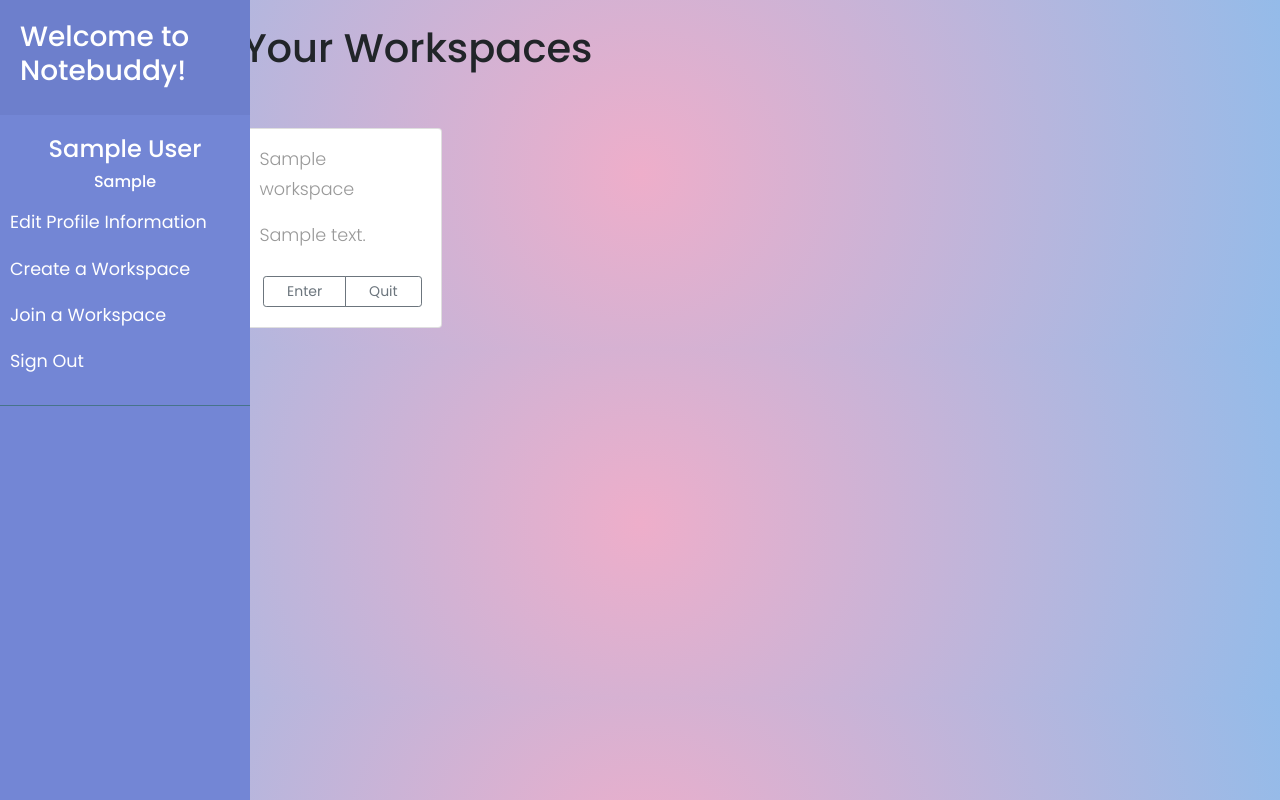
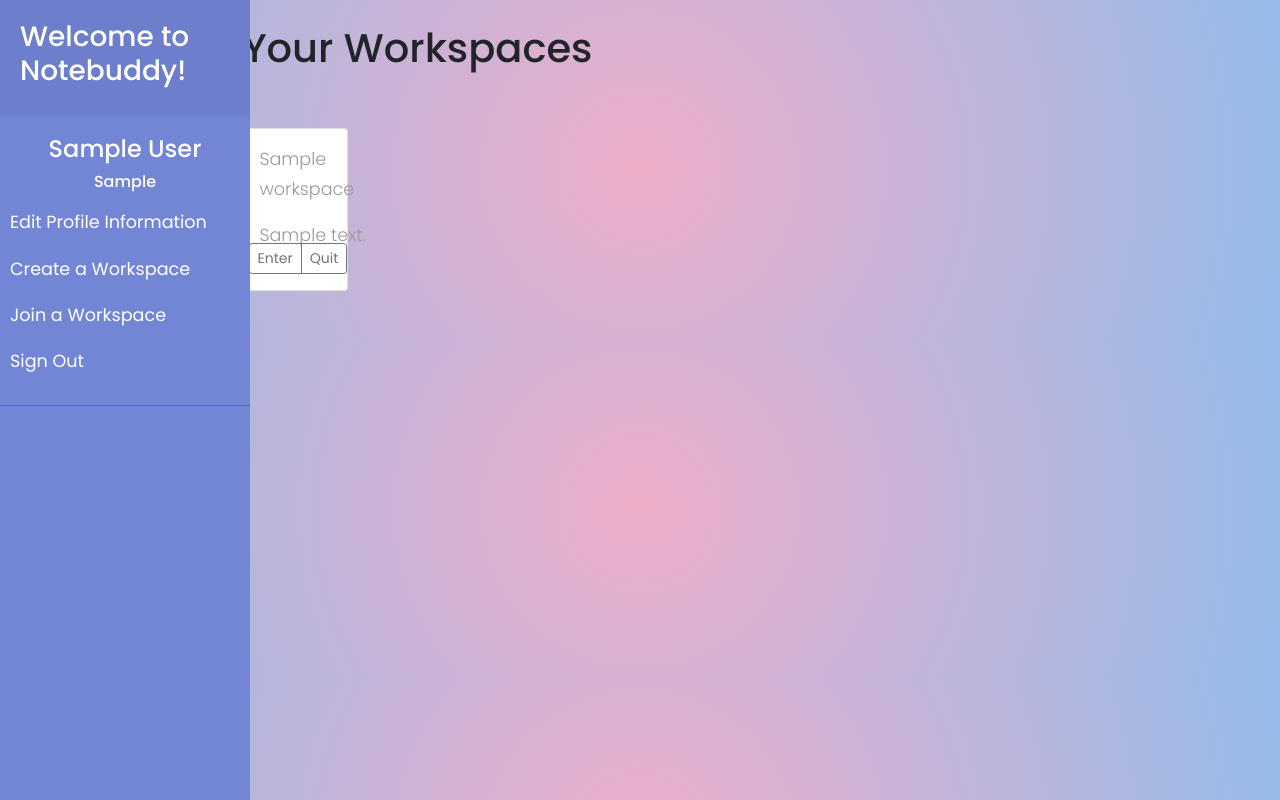
Before and after one commit to stephaniele/notebuddy, a Flask app: page /homepage in a window 1280 px wide. Run offline with Flask 2, Linux system fonts and the light colour scheme; a user stored in the database is signed in; tables that the repository leaves empty hold one stand-in row (values such as "Sample post"); some libraries are stand-ins or nearby versions.

Commit message:
fix the error on homepage styling

```diff
--- a/static/homepage.css
+++ b/static/homepage.css
@@ -110,11 +110,15 @@ a, a:hover, a:focus {
     padding-left: 2%;
 }
 
-.card {
+
+.card{
+    min-height: max(100%,100px);
+}
+
+.card-body {
     max-height: 100%;
     min-height: max(100%,200px);
-
-    min-width:200px;
+    min-width:150px;
     max-width: 100%;
 }
 
@@ -124,8 +128,8 @@ a, a:hover, a:focus {
 
 .workspace-btn{
     position: absolute;
-    left:10%;
-    right:10%;
+
+    left:5%;
     bottom: 10%;
 }
 
--- a/templates/homepage.html
+++ b/templates/homepage.html
@@ -198,7 +198,7 @@
             <div class="album py-5">
               <div class="container">
 
-                <div class="row row-cols-1 row-cols-sm-2 row-cols-md-3 gy-3">
+                <div class="row row-cols-1 row-cols-sm-2 row-cols-md-3 gy-3 gx-3">
                   {% for workspace in workspaces %}
                   <!-- Quit Modal -->
                   <div class="modal fade" id="QuitModal_{{workspace.id}}" data-bs-backdrop="static" data-bs-keyboard="false" tabindex="-1" aria-labelledby="staticBackdropLabel" aria-hidden="true">
```
